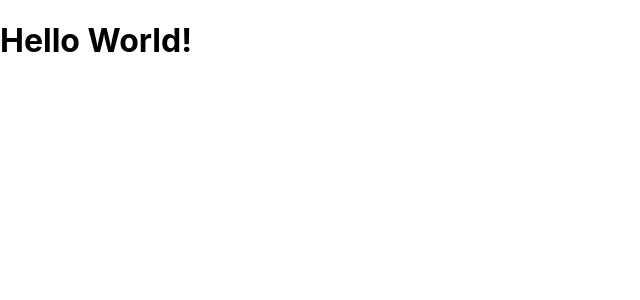
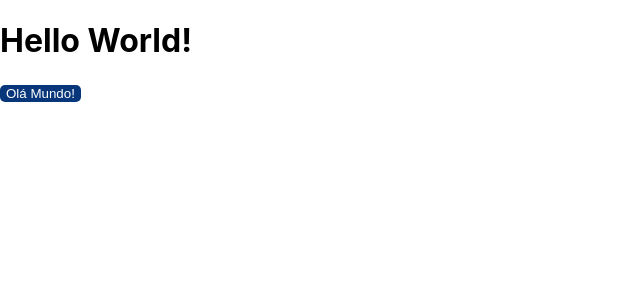
Before and after one commit to sabrina-goncalves-de-almeida/projeto-para-testes-pixel, a JavaScript app: page / in a window 1280 px wide. Shown: the top 300 px of the page, without its empty margins (0-640 px from the left). Built offline with nearby package versions, Linux system fonts and the light colour scheme; the HTML template or start-up script is replaced by a standard one.

Commit message:
feat(#1): criando botão simples

```diff
--- a/src/App.js
+++ b/src/App.js
@@ -1,6 +1,12 @@
+import Button from "./components/Button/index";
+
 function App() {
   return (
-    <h1>Hello World!</h1>
+    <>
+      <h1>Hello World!</h1>
+      <Button>Olá Mundo!</Button>
+    </>
+
   );
 }
 
--- a/src/components/Button/Button.module.css
+++ b/src/components/Button/Button.module.css
@@ -0,0 +1,6 @@
+.choiceButton {
+    background: #07377A;
+    color: #FFFFFF;
+    border: none;
+    border-radius: 5px;
+}
--- a/src/components/Button/index.js
+++ b/src/components/Button/index.js
@@ -0,0 +1,9 @@
+import styles from "./Button.module.css";
+
+function Button(){
+    return (
+        <button className={styles.choiceButton}>Olá Mundo!</button>
+    );
+}
+
+export default Button;
```
